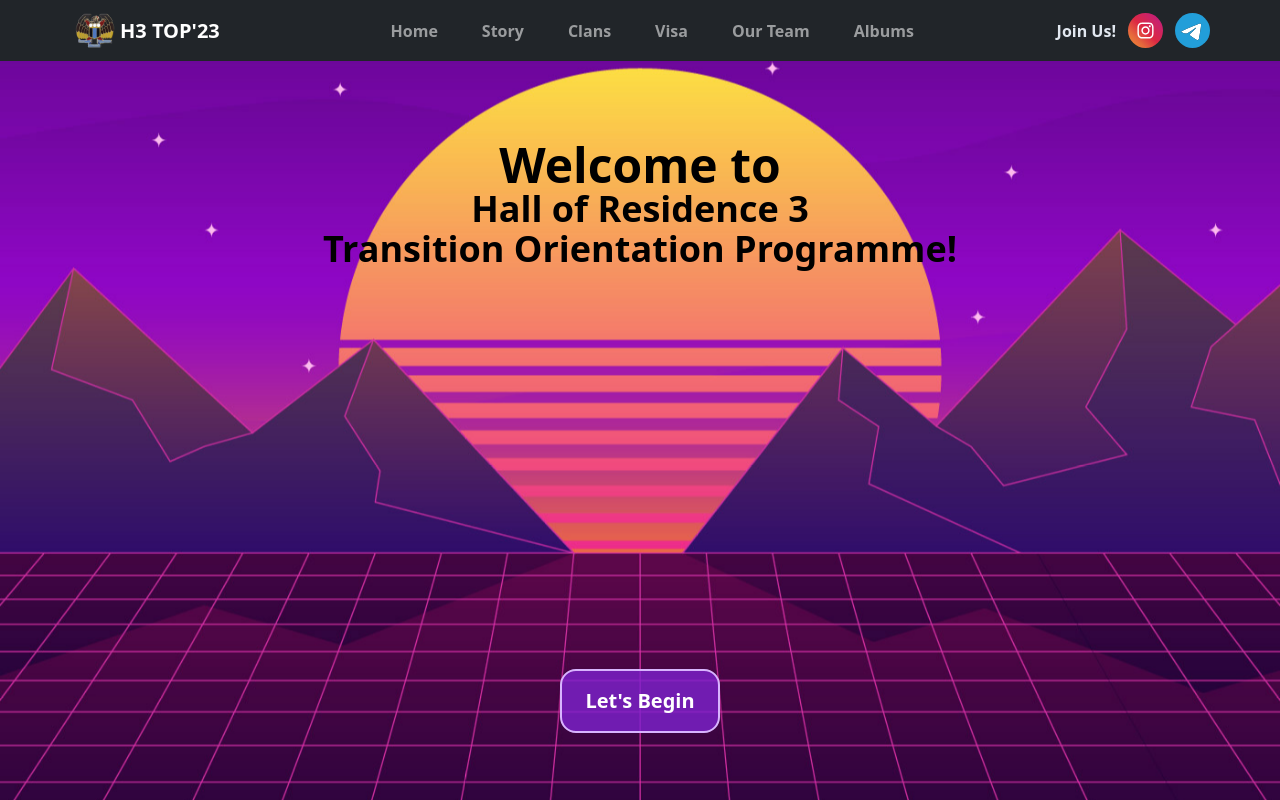
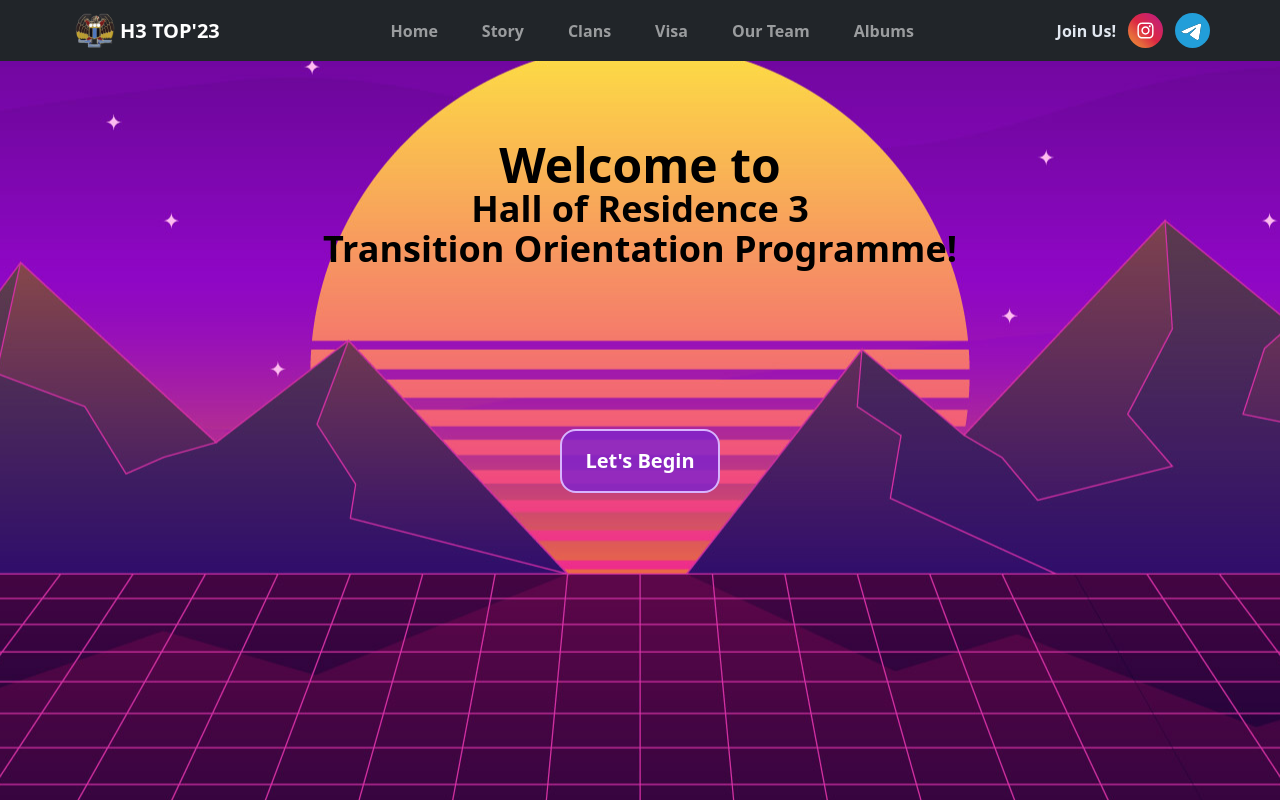
Before and after one commit to iujinwee/H3TOPWebsite, a React (Create React App) app: page / in a window 1280 px wide. Shown: the top 800 px of the page. Built offline with nearby package versions, Linux system fonts and the light colour scheme.

Commit message:
Basic Nav Animation

```diff
--- a/src/App.js
+++ b/src/App.js
@@ -7,14 +7,14 @@ import Visa from './containers/Visa';
 import Team from './containers/Team';
 import Albums from './containers/Albums';
 import NavigationBar from './component/NavBar/NavBar';
-
+import { AnimatePresence } from 'framer-motion'
 
 function App() {
 
 
   return (
-    <div className='flex flex-col w-screen h-screen overflow-x-auto'>
-      <nav className="bg-main-bg bg-fixed bg-center bg-cover">
+    <AnimatePresence className='flex flex-col w-screen h-screen overflow-x-auto'>
+      <nav className="select-none bg-main-bg bg-fixed bg-center bg-auto lg:bg-auto lg:bg-center" id="home">
         <NavigationBar/>
         <Home/>
         <Story/>
@@ -23,7 +23,7 @@ function App() {
         <Team/>
         <Albums/>
       </nav>
-    </div>
+    </AnimatePresence>
   );
 }
 
--- a/src/Content.js
+++ b/src/Content.js
@@ -5,7 +5,7 @@ const story = {
     Setup: "Game Start! ",
     StoryTwist: "Suddenly getting transported into an unknown universe, a mysterious man behind the screen traps players in his “games”. The players are given “visas” which last for a day, and in order to extend their visa and survive, they have to participate in the games.",
     Objective: "Objective",
-    ObjectiveContent: "The objective is to win games and escape this scary alternate reality. In the final stage, the teams need to collaborate with each other in order to get out safely.Throughout the games, they would also need to find out about the identity of the mysterious game master behind this digital screen."
+    ObjectiveContent: "The objective is to win games and escape this scary alternate reality. In the final stage, the teams need to collaborate with each other in order to get out safely. Throughout the games, they would also need to find out about the identity of the mysterious game master behind this digital screen."
 };
 
 const visa = {
--- a/src/component/NavBar/NavPages/NavBarPage.js
+++ /dev/null
@@ -1,17 +0,0 @@
-import React from "react";
-
-const NavBarPage = (props) => {
-  return (
-    <li class="flex-auto">
-      <a class='text-center block border
-                hover:bg-purple-800
-                border-purple-400 rounded h-18 w-28 px-3 py-2
-                bg-purple-600  text-white'
-              > {/* include href for referencing*/}
-                {props.name}
-              </a>
-    </li>
-  );
-};
-
-export default NavBarPage;
--- a/src/component/NavBar/NavPages/NavBarPageTabs.js
+++ /dev/null
@@ -1,31 +0,0 @@
-import React from 'react'
-import NavBarPage from './NavBarPage'
-
-const NavBarPageTabs = (props) => {
-  return (
-    <div className='col-start-3 grid-flow-col'>
-      <ul class="flex mx-3 my-3 gap-5">
-          <NavBarPage
-            name="Home"/>
-
-          <NavBarPage
-            name="Story"/>
-
-          <NavBarPage
-            name="Clans"/>
-
-          <NavBarPage
-            name="Visa"/>
-
-          <NavBarPage
-            name="Our Team"/>
-
-          <NavBarPage
-            name="Albums"/>
-
-      </ul>
-    </div>
-  )
-}
-
-export default NavBarPageTabs
--- a/src/component/UI/Button.js
+++ b/src/component/UI/Button.js
@@ -5,9 +5,7 @@ import React from 'react'
 const Button = () => {
 
     const clickHandler = () => {
-        <motion transition={{ delay: 1 }}>
-            window.location.href="#story";
-        </motion>
+        window.location.href="#story";
     }
 
     return (
@@ -15,7 +13,8 @@ const Button = () => {
         <motion.button className='select-none bg-purple-700 bg-opacity-80
                             rounded-2xl border-solid border-purple-300 border-2
                             hover:border-double hover:border-purple-500
-                            text-xl font-semibold h-16 w-40 m-auto'
+                            text-xl font-semibold
+                            h-16 w-40 mx-auto mt-32'
                 onClick={clickHandler}
                 whileHover={{scale: 1.1}}
                 whileTap={{scale: 0.9}}>
--- a/src/containers/Home.js
+++ b/src/containers/Home.js
@@ -4,15 +4,15 @@ import Button from '../component/UI/Button'
 
 const Home = (props) => {
   return (
-    <div className="p-5" id="home">
+    <div className="p-5">
       <Card className='flex flex-col items-center bg-transparent shadow-none m-auto
-                      font-bold xs:text-xl sm:text-2xl lg:text-4xl text-black'>
-        <div className="xs:text-3xl sm:text-4xl lg:text-5xl">Welcome to</div>
+                      font-bold whitespace-nowrap text-2xl md:text-3xl lg:text-4xl text-black'>
+        <div className="text-3xl md:text-4xl lg:text-5xl">Welcome to</div>
         <div>Hall of Residence 3</div>
         <div>Transition Orientation Programme!</div>
       </Card>
 
-      <Card className='h-screen w-screen bg-transparent shadow-none mx-auto my-0 p-0'>
+      <Card className='h-screen w-screen bg-transparent shadow-none mx-auto mt-0 p-0'>
         {/* <Card className='grid bg-transparent shadow-none p-0 mx-auto'> */}
           <Button>Begin</Button>
         {/* </Card> */}
```
